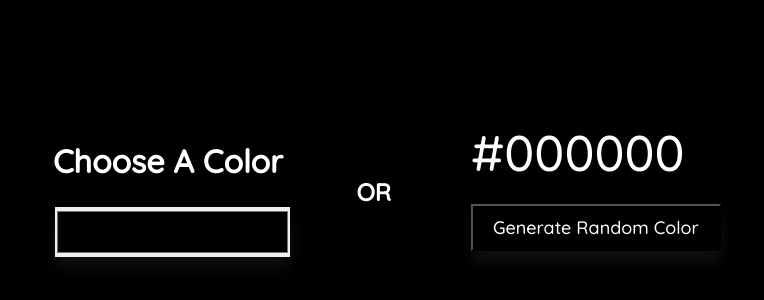
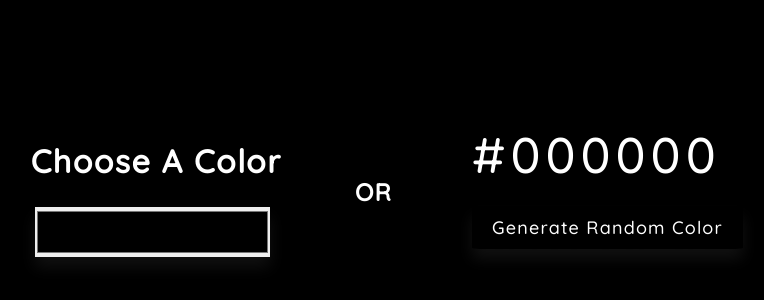
Before and after one commit to tusharnankani/color-picker, a plain HTML site: page index.html in a window 1280 px wide. Shown: the part 214-514 px from the top of the page, without its empty margins (250-1014 px from the left). Drawn offline with Linux system fonts and the light colour scheme.

Commit message:
Update CSS

```diff
--- a/style.css
+++ b/style.css
@@ -19,15 +19,17 @@ body {
 
 h2 {
     color: #fff;
-    text-shadow: 0 0 5px rgb(0, 0, 0);
+    text-shadow: 0 5px 5px rgb(0, 0, 0);
     padding: 2em;
     padding-bottom: 1.5em;
+    letter-spacing: 1.2px;
 }
 
 h1 {
     color: #fff;
-    text-shadow: 0 0 5px rgb(0, 0, 0);
+    text-shadow: 0 5px 5px rgb(0, 0, 0);
     padding: 0.8em;
+    letter-spacing: 1.5px;
 }
 
 
@@ -54,6 +56,7 @@ span {
     font-family: 'Quicksand', sans-serif;
     margin-bottom: 20px;
     text-shadow: 0 5px 10px #000;
+    letter-spacing: 5px;
 }
 
 .colorBtn {
@@ -61,12 +64,15 @@ span {
     color: #fff;
     font-family: 'Quicksand', sans-serif;
     text-transform: capitalize;
+    letter-spacing: 1.2px;
     outline: none;
     background-color: transparent;
     cursor: pointer;
     box-shadow: 0 10px 15px #111;
     text-shadow: 0 5px 10px #000;
     font-size: 18px;
+    border: none;
+    border-radius: 3%;
 }
 
 @media only screen and (max-width: 600px){
```
